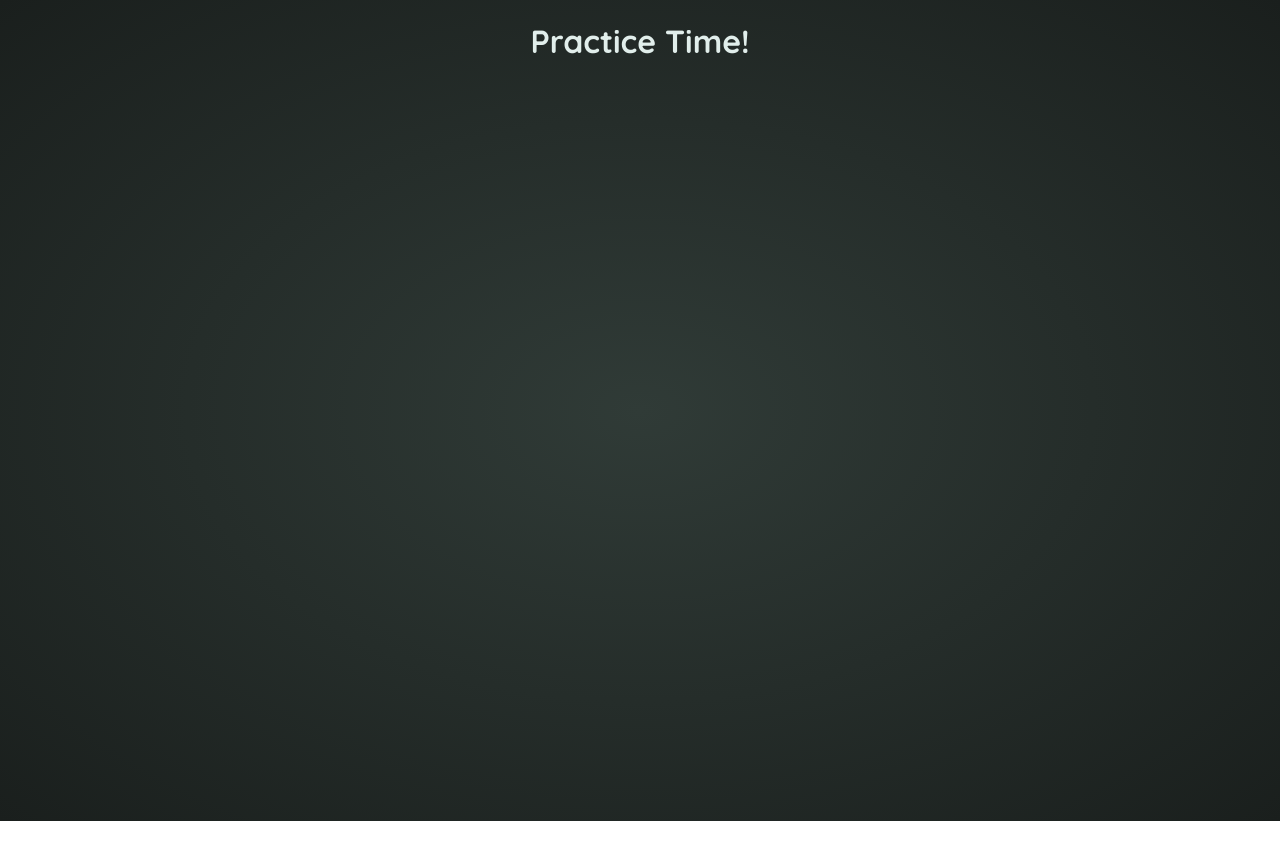
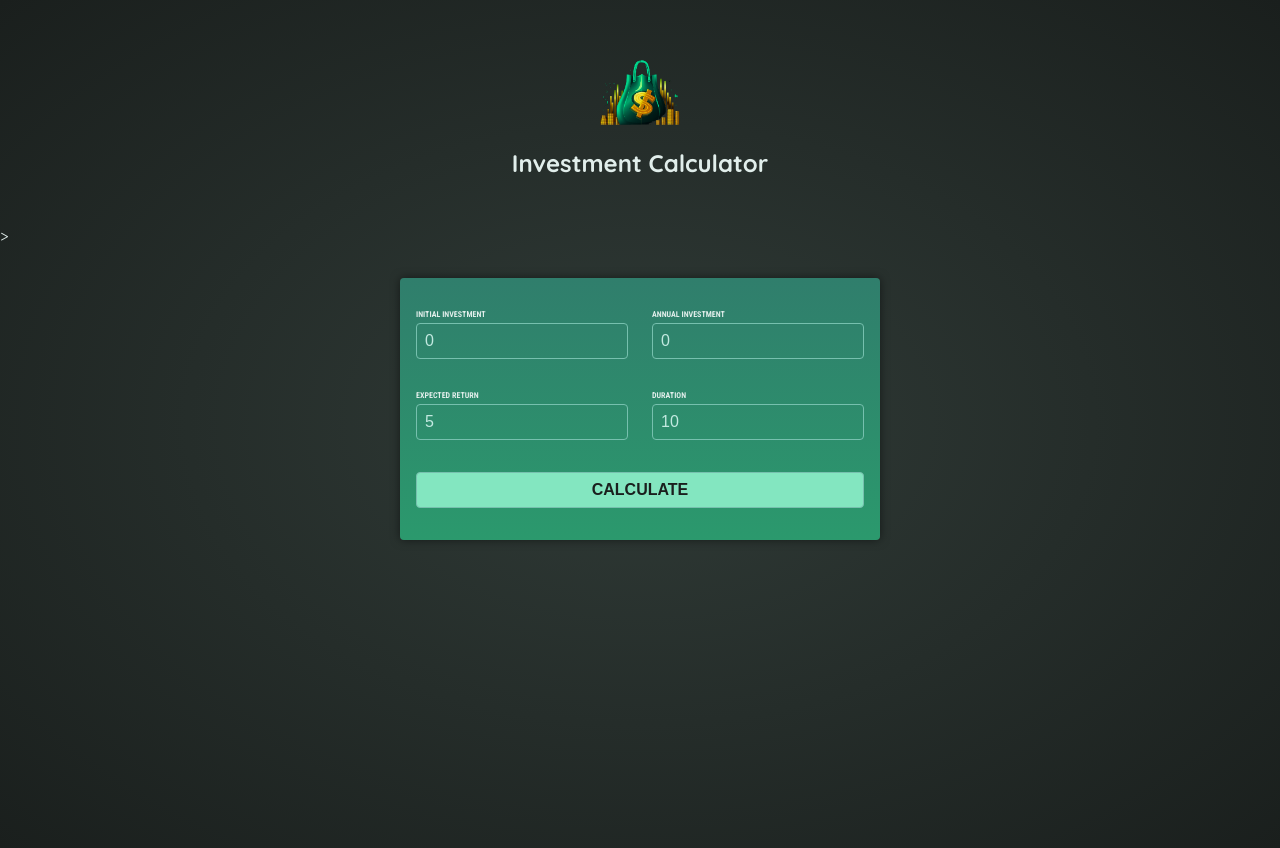
Before and after one commit to egch-AngularLab/udemy-angular-section4, an Angular app: page / in a window 1280 px wide. Before the commit the page ends 821 px from the top, so only its background shows below. Built offline with nearby package versions, Linux system fonts and the light colour scheme.

Commit message:
first draft of the calculator: header & user-input

```diff
--- a/src/app/app.component.html
+++ b/src/app/app.component.html
@@ -1 +1,2 @@
-<h1 class="center">Practice Time!</h1>
+<app-header></app-header>
+<app-user-input></app-user-input>
--- a/src/app/app.component.ts
+++ b/src/app/app.component.ts
@@ -1,8 +1,11 @@
 import { Component } from '@angular/core';
+import { HeaderComponent } from "./header/header.component";
+import { UserInputComponent } from "./user-input/user-input.component";
 
 @Component({
   selector: 'app-root',
   standalone: true,
   templateUrl: './app.component.html',
+  imports: [HeaderComponent, UserInputComponent],
 })
 export class AppComponent {}
--- /dev/null
+++ b/src/app/header/header.component.css
@@ -0,0 +1,15 @@
+header {
+    text-align: center;
+    margin: 3rem auto;
+  }
+
+  header img {
+    width: 5rem;
+    height: 5rem;
+    object-fit: contain;
+    background-color: transparent;
+  }
+
+  header h1 {
+    font-size: 1.5rem;
+  }
--- /dev/null
+++ b/src/app/header/header.component.html
@@ -0,0 +1,4 @@
+<header>
+    <img src="investment-calculator-logo.png" alt="A money bag"/>
+    <h1>Investment Calculator</h1>
+</header>>
--- /dev/null
+++ b/src/app/user-input/user-input.component.css
@@ -0,0 +1,50 @@
+form {
+    padding: 1rem;
+    max-width: 30rem;
+    margin: 2rem auto;
+    border-radius: 4px;
+    background: linear-gradient(180deg, #307e6c, #2b996d);
+    box-shadow: 0 0 10px rgba(0, 0, 0, 0.5);
+  }
+
+  .input-group {
+    display: flex;
+    justify-content: space-evenly;
+    gap: 1.5rem;
+  }
+
+  label {
+    display: block;
+    margin-bottom: 0.25rem;
+    font-family: "Roboto Condensed", sans-serif;
+    font-size: 0.5rem;
+    font-weight: bold;
+    text-transform: uppercase;
+  }
+
+  input {
+    width: 100%;
+    padding: 0.5rem;
+    border: 1px solid #76c0ae;
+    border-radius: 0.25rem;
+    background-color: transparent;
+    color: #c2e9e0;
+    font-size: 1rem;
+  }
+
+  button {
+    width: 100%;
+    padding: 0.5rem;
+    border: 1px solid #76c0ae;
+    border-radius: 0.25rem;
+    background-color: #83e6c0;
+    color: #1a1f1d;
+    font-size: 1rem;
+    font-weight: bold;
+    text-transform: uppercase;
+    cursor: pointer;
+  }
+
+  button:hover {
+    background-color: #aaf1d6;
+  }
--- /dev/null
+++ b/src/app/user-input/user-input.component.html
@@ -0,0 +1,47 @@
+<form (ngSubmit)="onSubmit()">
+  <div class="input-group">
+    <p>
+      <label for="initial-investment">Initial Investment</label>
+      <input
+        id="initial-investment"
+        name="initial-investment"
+        type="number"
+        [(ngModel)]="enteredInitialInvestment"
+      />
+    </p>
+    <p>
+      <label for="annual-investment">Annual Investment</label>
+      <input
+        id="annual-investment"
+        name="annual-investment"
+        type="number"
+        [(ngModel)]="enteredAnnualInvestment"
+      />
+    </p>
+  </div>
+
+  <div class="input-group">
+    <p>
+      <label for="expected-return">Expected Return</label>
+      <input
+        id="expected-return"
+        name="expected-return"
+        type="number"
+        [(ngModel)]="enteredExpectedReturn"
+      />
+    </p>
+    <p>
+      <label for="duration">Duration</label>
+      <input
+        id="duration"
+        name="duration"
+        type="number"
+        [(ngModel)]="enteredDuration"
+      />
+    </p>
+  </div>
+
+  <p>
+    <button>Calculate</button>
+  </p>
+</form>
--- /dev/null
+++ b/src/app/user-input/user-input.component.ts
@@ -0,0 +1,27 @@
+import { Component } from '@angular/core';
+import { FormsModule } from '@angular/forms';
+
+@Component({
+  selector: 'app-user-input',
+  standalone: true,
+  imports: [FormsModule],
+  templateUrl: './user-input.component.html',
+  styleUrl: './user-input.component.css'
+})
+export class UserInputComponent {
+  enteredInitialInvestment = '0';
+  enteredAnnualInvestment = '0';
+  enteredDuration = '10';
+  enteredExpectedReturn ='5'
+
+
+  onSubmit(){
+    console.log("submitted");
+    console.log(this.enteredInitialInvestment);
+    console.log(this.enteredAnnualInvestment);
+    console.log(this.enteredDuration);
+    console.log(this.enteredExpectedReturn);
+
+  }
+
+}
```
Also changed, not shown: src/app/header/header.component.ts (added, +12 -0 lines), 1 other file (tests, documents, lock files or other folders).
